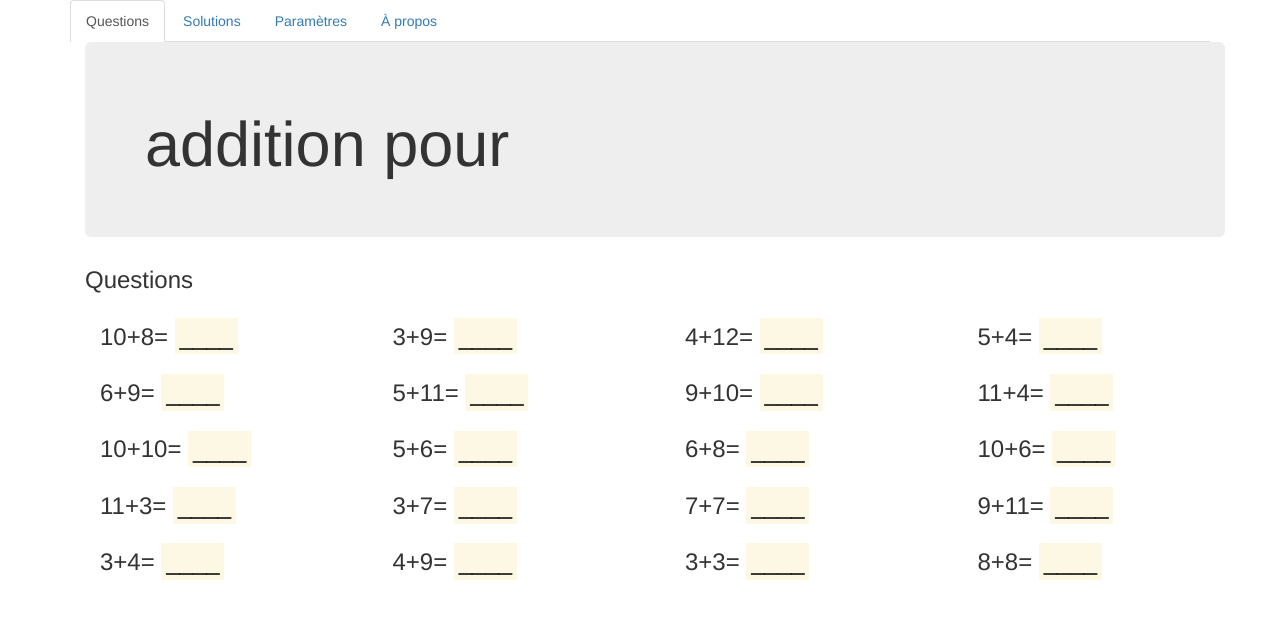
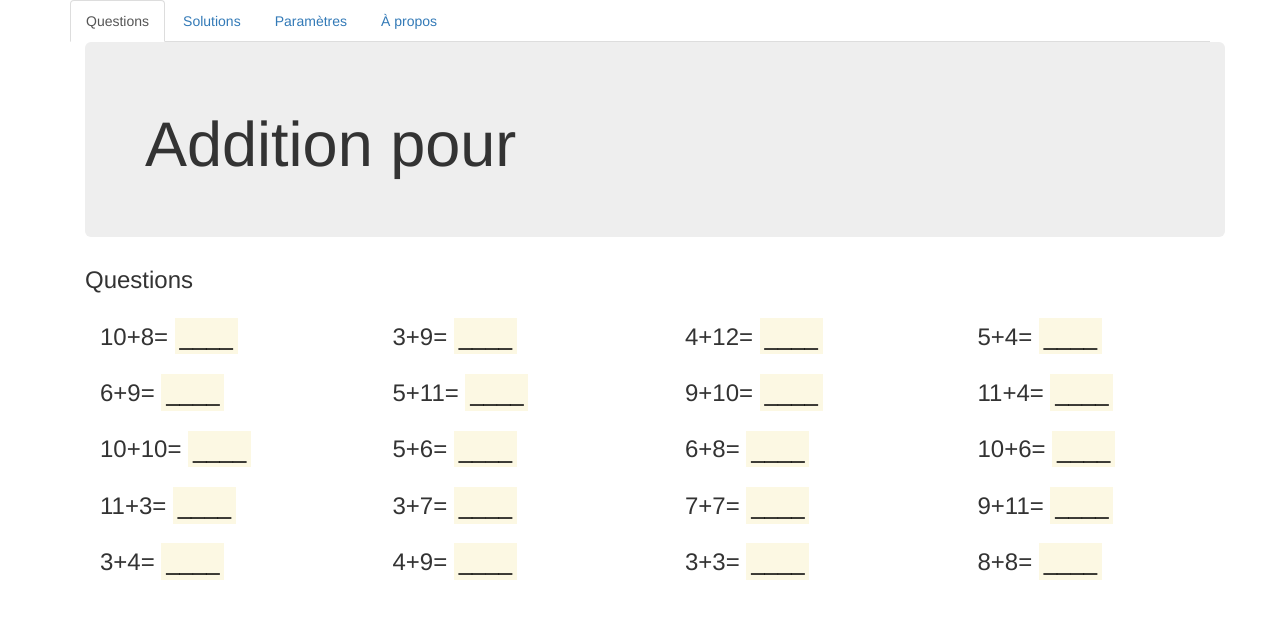
Before and after one commit to bligneri/exerciseur, a plain HTML site: page exerciseur.html in a window 1280 px wide. Both pictures are taken after a click on the button "Démarrer". Drawn offline with nearby package versions, Linux system fonts and the light colour scheme.

Commit message:
* Titre même quand formulaire non rempli * Béatification : Addition, Multiplication

```diff
--- a/exerciseur.html
+++ b/exerciseur.html
@@ -19,7 +19,7 @@
 </ul>
 <div class="container">
 <div class="jumbotron">
-<h1 id="titrePage"> </h1>
+<h1 id="titrePage"> Exerciseur </h1>
 </div>
 
 <div class="tab-content">
@@ -61,8 +61,8 @@
   <label class="col-md-6 control-label" for="selectbasic">Opération</label>
   <div class="col-md-6">
     <select id="operation" name="operation" class="form-control">
-      <option value="addition">Addition</option>
-      <option value="multiplication">Multiplication</option>
+      <option value="Addition">Addition</option>
+      <option value="Multiplication">Multiplication</option>
     </select>
   </div>
 </div>
@@ -146,13 +146,13 @@ $(document).ready(function(){
     });
 });
 
-  // operation : choix parmis addition, multiplication
+  // operation : choix parmis Addition, Multiplication
   // TODO : soustraction et division
   // Soustraction : contrainte en plus, x doit être plus grand que y (option)
   // Division : contrainte en plus, x/y doit être un entier (option)
-  //var operation="multiplication";
+  //var operation="Multiplication";
   var operation="NOT SET";
-  //var operation="addition";
+  //var operation="Addition";
   var pageQuestion;
   var pageReponse;
   var pageParametre;
@@ -259,11 +259,11 @@ $('#Soummettre').on('click', function (e) {
 
         // Management of the various operations
         switch (operation) {
-          case "addition":
+          case "Addition":
             stringToAdd=x+'+'+y;
             computedResult=x+y;
             break;
-          case "multiplication":
+          case "Multiplication":
             stringToAdd=x+"x"+y;
             computedResult=x*y;
             break;
```
